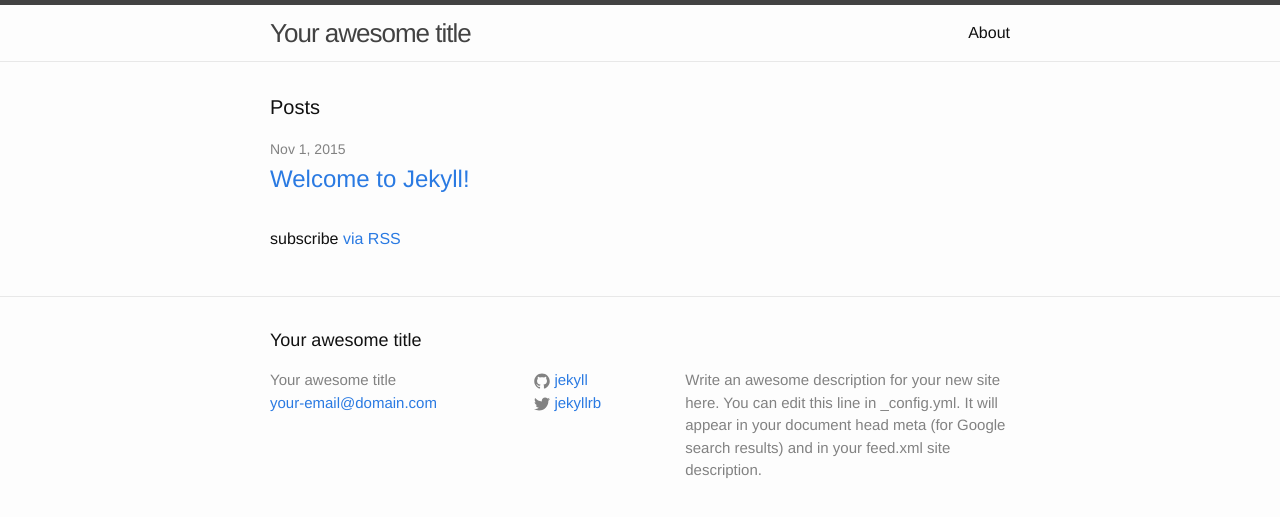
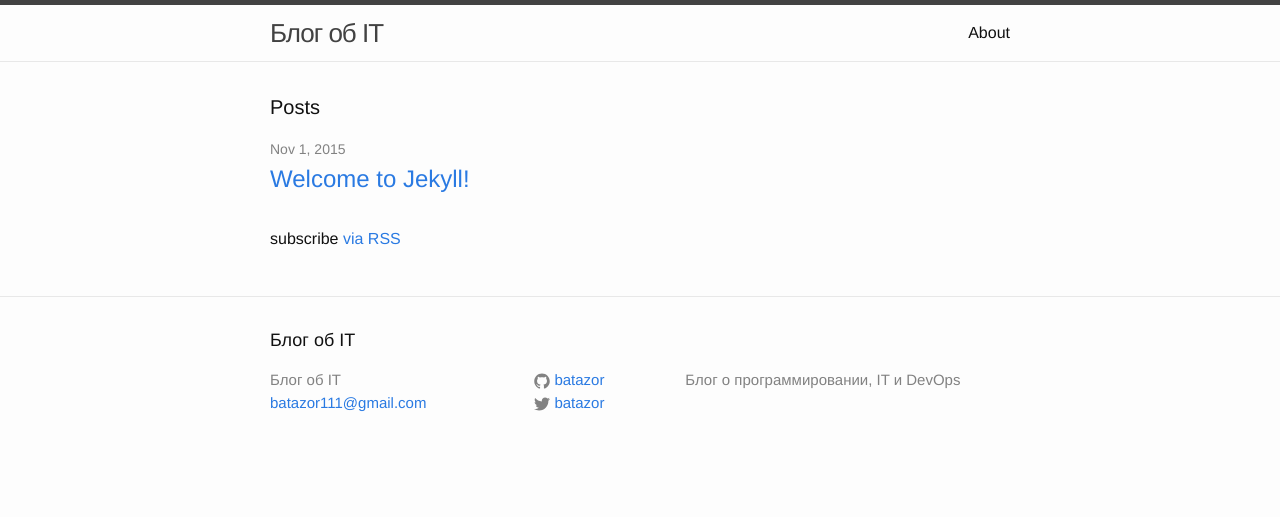
Before and after one commit to batazor/batazor.ru, a Jekyll site: the page built from index.html, in a window 1280 px wide. Shown: the top 517 px of the page. Built offline with Jekyll 4.4.1, drawn with Linux system fonts in a browser that asks for light colours.

Commit message:
Update config

```diff
--- a/_config.yml
+++ b/_config.yml
@@ -5,17 +5,80 @@
 # For technical reasons, this file is *NOT* reloaded automatically when you use
 # 'jekyll serve'. If you change this file, please restart the server process.
 
+# Where things are
+# source:       .
+# destination:  ./_site
+# plugins_dir:  ./_plugins
+# layouts_dir:  ./_layouts
+# data_dir:     ./_data
+# includes_dir: ./_includes
+# collections:  null
+
+# Handling Reading
+safe:         false
+exclude:      []
+keep_files:   [".git"]
+encoding:     "utf-8"
+markdown_ext: "markdown,mkdown,mkdn,mkd,md"
+
 # Site settings
-title: Your awesome title
-email: your-email@domain.com
-description: > # this means to ignore newlines until "baseurl:"
-  Write an awesome description for your new site here. You can edit this
-  line in _config.yml. It will appear in your document head meta (for
-  Google search results) and in your feed.xml site description.
-baseurl: "" # the subpath of your site, e.g. /blog
-url: "http://yourdomain.com" # the base hostname & protocol for your site
-twitter_username: jekyllrb
-github_username:  jekyll
+title:             Блог об IT
+email:             batazor111@gmail.com
+description:       Блог о программировании, IT и DevOps
+url:               "http://batazor.ru"
+twitter_username:  batazor
+github_username:   batazor
 
-# Build settings
-markdown: kramdown
+# Filtering Content
+show_drafts:       null
+limit_posts:       0
+future:            false
+unpublished:       false
+
+# Plugins
+whitelist:         []
+gems:              []
+
+# Conversion
+markdown:          kramdown
+highlighter:       rouge
+lsi:               false
+excerpt_separator: "\n\n"
+incremental:       false
+
+# Serving
+detach:            false
+port:              4000
+host:              127.0.0.1
+baseurl:           ""
+
+# Outputting
+permalink:     date
+paginate_path: /page:num
+timezone:      null
+
+quiet:    false
+defaults: []
+
+# Markdown Processors
+rdiscount:
+  extensions: []
+
+redcarpet:
+  extensions: []
+
+kramdown:
+  auto_ids:       true
+  footnote_nr:    1
+  entity_output:  as_char
+  toc_levels:     1..6
+  smart_quotes:   lsquo,rsquo,ldquo,rdquo
+  enable_coderay: false
+
+  coderay:
+    coderay_wrap:              div
+    coderay_line_numbers:      inline
+    coderay_line_number_start: 1
+    coderay_tab_width:         4
+    coderay_bold_every:        10
+    coderay_css:               style
```
